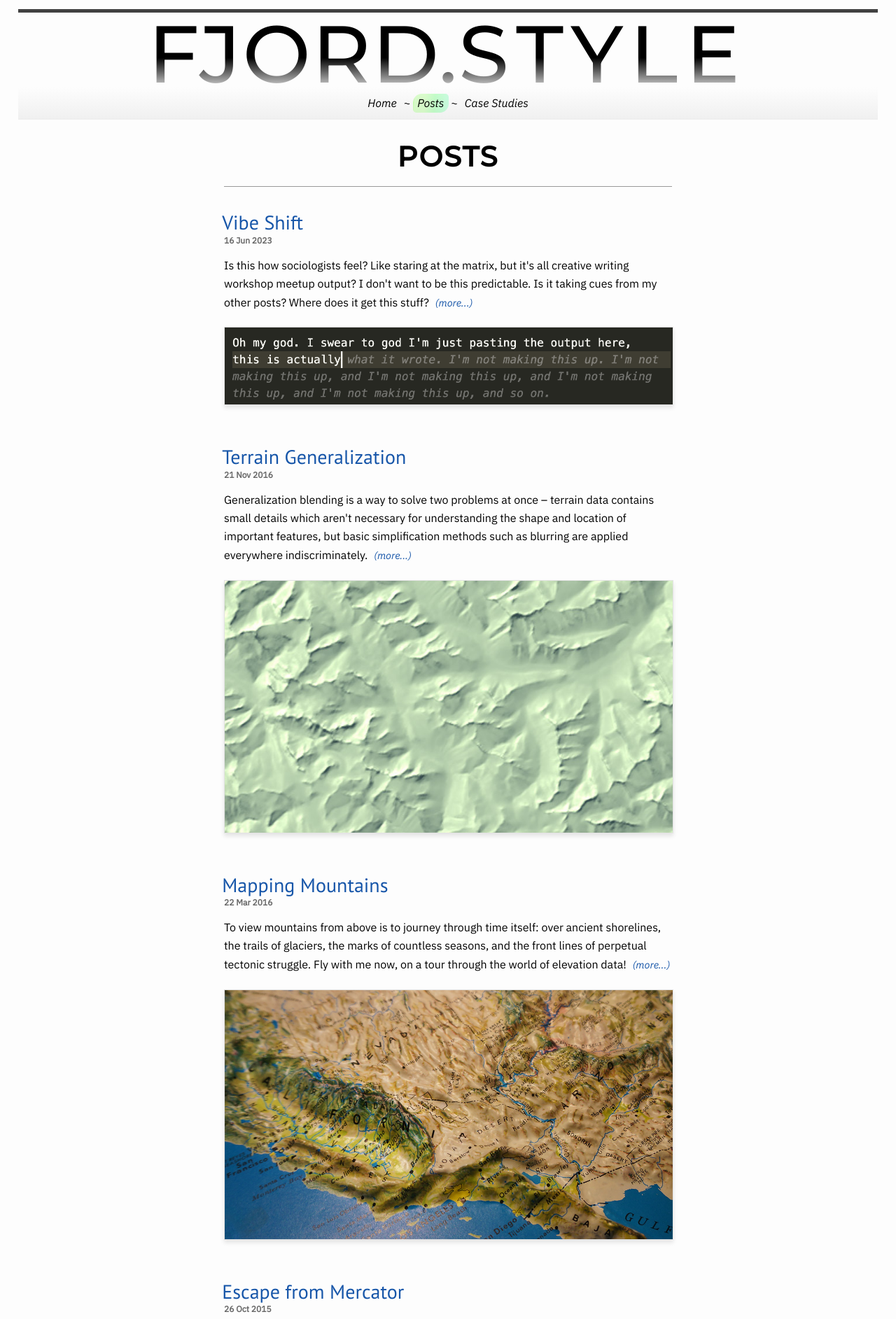
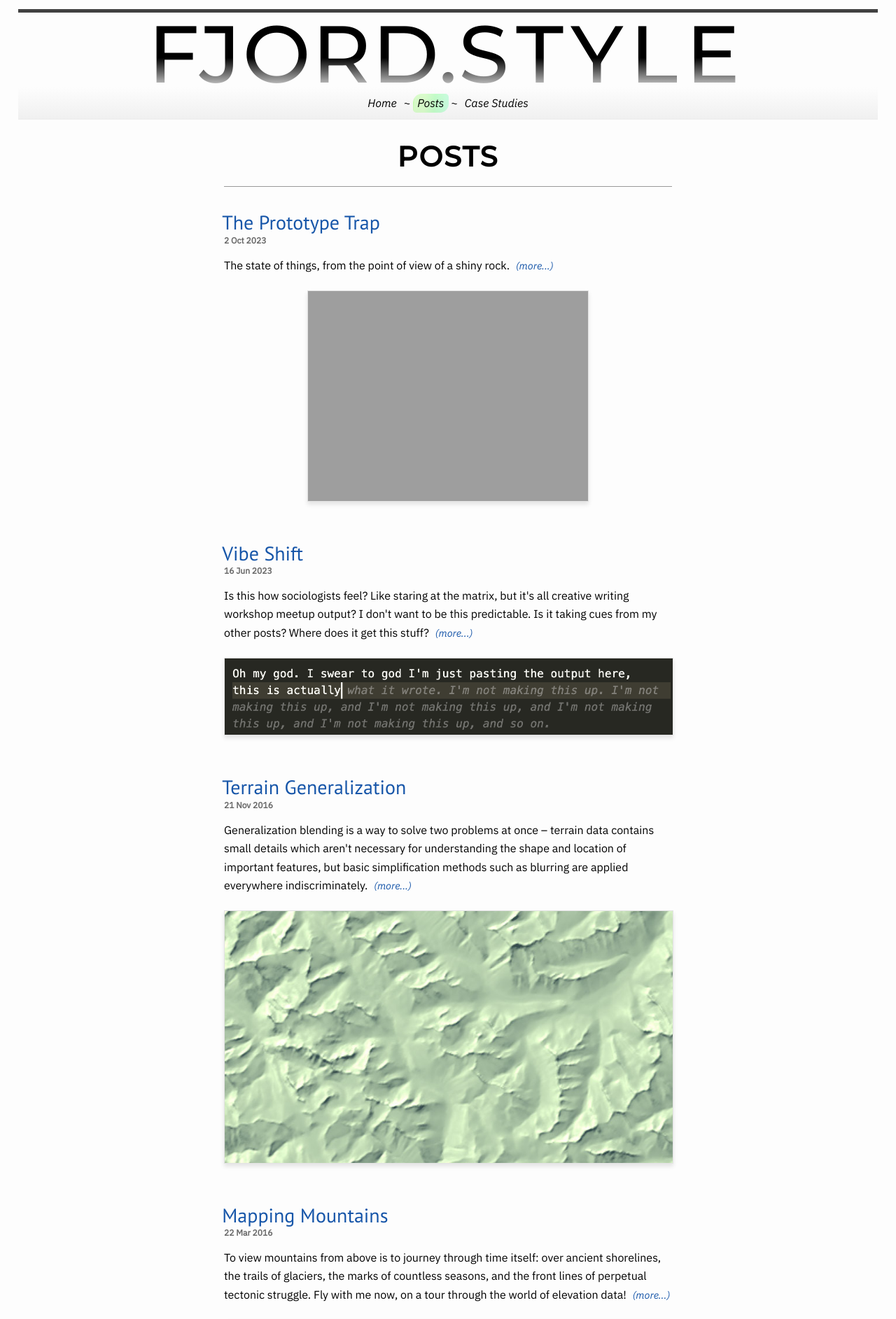
Before and after one commit to meetar/fjord.style, a Jekyll site: the page built from posts.html, in a window 1280 px wide. Shown: the top 1885 px of the page at 70% size. Built offline with Jekyll 4.4.1, drawn with Linux system fonts in a browser that asks for light colours; part of the change alters nothing that is shown.

Commit message:
prototype-trap

````diff
--- /dev/null
+++ b/_posts/2023-10-02-the-prototype-trap.md
@@ -0,0 +1,147 @@
+---
+layout: page
+title:  "The Prototype Trap"
+# subtitle:  "Diving Back In to Web 3D"
+date:   2023-10-02 12:02:02
+categories: 3d
+published: true
+excerpt: The state of things, from the point of view of a shiny rock.
+image: crystal.png
+imgalt: A 3D computer-generated crystal fomamtion
+---
+
+I'm tired of reading long articles, so I'm going to write this one like a progressive JPG. It might still be long, but maybe it won't feel that way. Anyway, it's about third-party libraries, open-source software, and GPUs. There's a prize at the bottom.
+
+---
+
+<img class="gem" src="assets/prototype-trap/crystal9.png" />
+
+I made a WebGL demo with my 9-year-old called <a href="https://meetar.github.io/gem-collector/">The Gem Collector</a>! It was mostly an excuse to try some things, wrapped in a framing narrative that looks like a pixel-art video game. It was fun to make, and is fun to use, but I can't recommend the stack without a long list of reservations. The major downside was that I accidentally recapitulated my career in prototyping.
+
+---
+
+<img class="gem" src="assets/prototype-trap/crystal8.png" />
+Ten years ago <a href="https://fjord.style/journey-to-the-center-of-web-3d">I wrote about the then-current state of Web 3D</a>, ostensibly. What I <em>actually</em> wrote was a breakdown of the process of developing a <a href="http://meetar.github.io/globe-terrain/">globe demo</a> in JavaScript. Ten years later, I wanted to try something similar, using modern methods and tools. I was able to do a bit more in a bit less time, and the result was a fun <a href="https://meetar.github.io/gem-collector/">WebGL toy</a>! and a learning experience with my daughter!
+
+By using available third-party tools, instead of writing it by hand at a lower level, I got a prototype up and running in record time. However, getting it to production took much longer than I anticipated, and I'm not 100% sure the tradeoff was worth it.
+
+Spoiler: this has been a problem everywhere I've made prototypes, going back to the last millennium.
+
+---
+
+<img class="gem" src="assets/prototype-trap/crystal7.png" />
+Ten years ago I was transitioning from a VFX career and wanted to see whether the burgeoning world of real-time web 3D could offer anything like what I was accustomed to.
+
+As part of this, I started learning <a href="http://threejs.org">three.js</a>, which had quickly become the most popular way to interact with WebGL. I had an idea for <a href="http://meetar.github.io/globe-terrain/">a representation of the earth</a> I wanted to see, so I coerced three.js to draw it with some of its built-in capabilities and some I had to hack in, using some techniques I knew from my VFX days and some I had to learn from scratch, following hunches and squinting at white papers. It took a few solid weeks, and worked fairly well, and almost everywhere. "Stirrings of order in the chaos" I said.
+
+It was definitely annoying to make. I had to implement my own kernel operators, pass in lights to a custom shader which required a fork of three.js, and do ping-pong rendering with off-screen render targets I whittled out of soapstone with a knife I forged from an old bicycle chain. But it worked.
+
+It didn't do everything I wanted, but it did it fairly quickly, and I understood its limitations. So a couple of weeks ago I did something of similar scope, for similar reasons, using available third-party tools which claim to make things simpler. And they do! ...Up to a point. Then they make them harder again. The balance, as always, is between convenience and control.
+
+Partially, I think this is down to the expectations of developers. I didn't try to re-implement an old project (although that would be interesting, hm). I wanted to try something new and shiny. I understand that in this, I am not alone. And it had been awhile since I had worked in WebGL directly – I've drifted away from the world of graphics development, and I wanted to see what the kids are using these days, and what one aspect of the future might look like.
+
+Also I wanted to try an idea for a shader I'd first had many years ago, to fake internal imperfections by perturbing texture lookup coordinates. I'll explain this in detail eventually, and link to it here when I do. (No link yet.)
+
+
+---
+
+<img class="gem" src="assets/prototype-trap/crystal6.png" />
+By VFX career I mean 15 years in 3DS Max, After Effects, and Maya, rendering everything frame by frame. I think it was the animator David OReilly who convinced me that this approach was mostly unnecessary; so far as I could tell, he did all of his early work in the Maya preview window. No rendering, no anti-aliasing even. Just all real-time GPU output, super-fast feedback loops, very punk rock. It felt like an honest expression of the state of the art at a human scale, instead of a laborious, pains-taking simulation of advanced technology, a slick and shiny layer of big budgets shellacked over the grinding tedium of hundreds of people emailing "okay I updated the asset" over and over to each other until they got laid off or died.
+
+The major upside of the slow way is that when you finish, you have a video. It looks – more-or-less – the same everywhere. But once you rely on a random selection of your viewers' GPUs to draw your pictures, you're stepping into a world of nondeterministic chaos.
+
+When I started learning 3D, the real-time capability of consumer-grade machines was somewhere on par with the Death Star briefing animation from Episode IV. Cool enough! I probably could have built a career of that style, if I'd stuck with it. But it was the 90's, I wanted to see sparkles and flourescence and light refracting through the luminiferous aether. So I spent a lot of time wrangling renders while GPUs kept getting faster, until finally WebGL was released and three.js popped.
+
+Three.js makes WebGL much easier, but even with all its syntactic sugar, it's comparatively low-level from the point of view of someone used to web frameworks. And if you want any custom shaders, you still have to write shader code. It could be worse, and it was – ten years ago to do anything interesting you had to use actual math. Now, Three.js handles lights and materials automatically in most cases, and interaction and effects are stable and fast. I see a question from the audience. "Does it work with React!?" Yes! ...Well, kind of. And not the way you're hoping. Nothing beyond a simple demo setup "just works." Until you learn all the quirks, you still have to struggle.
+
+Funny story. My first in-depth exposure to React came when I worked alongside a team that made an editor using React for a WebGL map-drawing library I was working on. It looked great and worked well, but it came with a very long tail of weird bugs involving other libraries, in particular a third-party code editor which had a lot of its own internal state and event handlers. It was ultimately probably easier than writing it <em>not</em> with React, but when you use React, all your bugs become React-related. And in any situation with lots of complex UI or animation, state management can be a chore, and React just multiplies that.
+
+Later, I worked on another WebGL mapping project for another React-based app. I had to do a lot of middle-management to connect React to the graphics state, as it had no way to inspect the contents of a Canvas object, and no idea what WebGL was doing. The graphics layer was being managed by the WebGL library I was using, with a relatively small interaction layer exposed, and any connections in or out had to run through a set of controls React could manipulate, so that it thought it was still in charge of state, not to mention the event handlers. For an "unopinionated framework" I've had a whole lot of arguments with React.
+
+---
+
+<img class="gem" src="assets/prototype-trap/crystal5.png" />
+
+So when I started contemplating another WebGL project, I did not assume I'd use React. I just wanted to work quickly, and have nice-looking output. I started looking for a modern GUI for my debugging work to replace the old and crotchety dat.gui boilerplate I'd made years ago, and found a nice-looking library called <a href="leva.org">Leva</a>. Unfortunately, its tagline is "React-first components." I like components! But do I like them enough to use React for a 3D project? It felt like hiring Deloitte for a bake sale.
+
+Turns out Leva was developed by an open-source collective named <a href="https://github.com/pmndrs">Poimandres</a>, and when I looked into the rest of their work, I got excited. <a href="https://github.com/pmndrs/react-three-fiber">React-three-fiber</a> in particular (we call it "R3F" in the biz) is a "React renderer for three.js". Put components in and three.js code comes out. And the demos looked good! Life finds a way! What could go wrong?
+
+Additionally, the Poimandres crew has released a collection of R3F shortcuts called <em>Drei</em>. It's very clever, calling it "three" in German. I'm led to believe there are 7,000 languages on Earth, and eventually the three.js ecosystem will have a library called the word "three" in each of them. I convinced myself that this was an excuse to give React a shot at a quick project with limited scope.
+
+The first thing I did was try to make a custom shader, applied to a mesh, in a scene with a light. In my globe project, this takes (I'm guessing here) about 270 lines of JavaScript. Using the Drei shortcuts, in the context of a React app, it goes something like this (simplified):
+
+```react
+const uniforms = {key: 'value'}
+const frag = `//fragment shader code`
+const vert = `//vertex shader code`
+
+const App = () => {
+  return (
+    <Canvas>
+      <mesh>
+        <pointLight />
+        <boxGeometry />
+        <shaderMaterial args={uniforms, vert, frag} />
+      </mesh>
+    </Canvas>
+  );
+};
+```
+
+At first, I was a bit offended. I mean: half of this is English. Robots taking our jobs! Then I remembered I was the Boss in this scenario, and promoted myself to an office with "Art Department" on the door. Freedom! Coding is awful! ...Then I tried to find out how to wire two shaders together, and woke up back on the factory floor.
+
+I'm not the first to point out that libraries just hide complexity behind an import, and that outsourced functionality is only as flexible as the API. So I wasn't really saving code, just typing, and paying for it with a reduction in functionality.
+
+This is CS 101 stuff. Did I mention I went to art school? I did start out in Engineering, but they tried to teach me Fortran, and the luminiferous aether was pretty thin on the ground in that class. All this to say that the kind of shader wiring I wanted still can't be done automagically, at least not the way that a graphics dev would ideally do it. To my knowledge.
+
+When I did my globe project, I had to strip some three.js shaders for parts and make new ones from the pieces. One shader had displacement code, another had normal calculations, etc, but none had everything I needed in one place. So that required a bunch of Work, our Sworn Enemy.
+
+What you'd want, ideally, is some kind of composable, plug-based system with inputs and outputs, like the Maya shader graph. <em>Turns out</em> there's another Poimandres project which appears to do something similar, called <a href="https://github.com/pmndrs/lamina">Lamina</a>, using a layer-based system. However I couldn't tell from the documentation how much work it would take to integrate the physical shading capabilities of three.js which were key to my concept. Additionally, the Lamina project was archived this spring, with a message I repeat here as emblematic of [waves hands in a circle] this whole situation:
+
+> This project needs maintainers and a good rewrite from scratch. Lamina does a lot of hacky processing to achieve its API goals. As time has gone by I have started to doubt if it’s worth it. These hacks make it unreliable, unpredictable and slow. Not to mentaion, quite convoluted to maintain and debug. There might be better APIs or implimentations for this kind of library but I currently do not have the bandwidth to dedicate to finding them. Perhaps in the future.
+
+Relatable. I truly, deeply sympathize. Additionally:
+
+> Lamina is built on top of three-custom-shader-material (CSM) and any effects that are achieved by lamina can be done with CSM in a predictable and performant manner albeit at a lower level.
+
+So: don't use these shortcuts, they're slow. Very wise advice. I chose to do the exact opposite.
+
+The Drei material wrappers are effectively shader passes, which means you can make it do whatever fancy stuff you like by just layering them on. This is much less efficient, but also much less work to code. If it's too hard to squeeze your data through a multi-step pipe, just hook multiple single-step pipes together! This is like wearing four shirts because it's chilly out. It might not be as effective, efficient, or comfortable as a coat, but it's cheaper and you already have the shirts right there.
+
+One additional wrinkle is that the three.js physical materials function by rendering <em>other objects</em> through them, which means I couldn't layer my depth shader <em>and</em> a refraction shader on the same object, because ... there weren't any other objects for the refraction shader to see. So it saw nothing, and the result was a black object. (This is where a true multi-pass material would come in.) In those cases I made a second, smaller copy of the mesh <em>inside</em> the refracting object, which is twice again the work for the GPU, but with the result I wanted. These are old Maya reflexes I learned back on the render farm.
+
+So I did that! And it looked great on my machine! ...But almost nowhere else.
+
+
+---
+<img class="gem" src="assets/prototype-trap/crystal4.jpg" />
+
+It's true: hundreds of simultaneous texture lookups rendered multiple times per frame is not optimal. I shouldn't have done that! It was a useful prototype, but not an effective production strategy. It rendered at 60fps on fast machines, and 20fps on the next tier down, and anything more than a few years old locked up. I have a Windows gaming laptop which runs Cyberpunk 77 on High, but when it ran the demo the fans immediately redlined and the output looked like a reconstructed Muybridge sequence.
+
+I wound up inserting numerous code branches to handle lower-capacity systems, turning off more and more features until the frame rate stopped dropping. But by far the largest number of bugs came from ... the typewriter-effect library I used for the dialogue system of the game wrapper. The introduction of third-party state and numerous custom event handlers, setIntervals, and whatnot reacted poorly with the branching network of React hooks I was using to get it working on other systems, and solving this problem became extremely time-consuming.
+
+If at this point you suggest Redux or writing my own reducer, you are very smart, but you are missing my point, which is that I was trying to do As Little As Possible. Specifically: I was trying to make these libraries do something they weren't built to do, which I'm accustomed to. When you're prototyping, you generally only have to get it working once. But when coding for production, you have to care about a whole lot of factors beyond your control, simultaneously, and get it working for all of them, and it was painful learning exactly how much these third-party libraries didn't care about those concerns at all.
+
+Real-time GPU work means different things to different GPUs. As I write this I have seven of them on my desk, with another one underneath it, spanning 12 fairly crucial years of technological development – the oldest is inside a MacBook Air from 2011. The detect-gpu library I use classifies it as Tier 0, of type "FALLBACK" – it's not even in the database.
+
+So a certain amount of work is necessary to enable a given 3D scene to look its best everywhere, including providing alternatives for machines that don't have the juice to run it, or have JavaScript (very sensibly) disabled, etc. But by and large the 3D ecosystem isn't as interested in providing fallbacks as in pushing that envelope. And third-party libraries have their own assumptions and priorities baked in, and when you use them, they become yours.
+
+The end result in my case was pleasing, but time-consuming. Maybe if I'd skipped the libraries it would have taken twice as long to write the proof of concept, but – who knows? – maybe a fraction of the time debugging, for an end state which more closely resembled my goal. This prototyping trap is something I've been fighting my entire career, and the battle is rejoined every time a new library, framework, or platform claims to solve an old problem in a better way.
+
+There's another, parallel argument to be made here about Large Language Models and their collective understanding of how to solve code problems. A LLM is effectively an outlier-scrubbing device, and good luck using them to do something new.
+
+---
+
+<img class="gem" src="assets/prototype-trap/crystal3.jpg" />
+
+One last note on this: I've discovered that it's not always obvious when you cross the line from prototype to production. I was making a toy with my kid! But we also wanted to show it to other people. To that end, I'd like to explore some kind of "responsive" 3D framework for site-building, which considers overall browser capability in addition to `@media-query` style switches, and includes the kind of throttling capability I wound up bodging in to my 3D code.
+
+There are pieces of this around, including facilities for LoD (level-of-detail) model-swapping and performance monitoring, and some attention has been made to the `<model-viewer>` tag specifically. But as of this writing, most online 3D experiences are "one size fits most" and it'll stay that way until the developers more closely resemble the users.
+
+This was secretly a story about accessibility. Thanks for reading!
+
+---
+
+<div class="iframewrapper">
+<a href="https://github.com/meetar/reverse-parallax-shader"><iframe class="glcanvas" src="https://meetar.github.io/FS-reverse-parallax/"></iframe></a>
+</div>
--- a/_sass/_layout.scss
+++ b/_sass/_layout.scss
@@ -591,3 +591,22 @@ iframe {
       margin: 1em 0 3em;
     }
   }
+  img.gem {
+    border: none !important;
+    box-shadow: none !important;
+    margin: 3em auto;
+    width: 300px;
+    image-rendering: pixelated;
+  }
+
+  .iframewrapper {
+    width: 100%;
+    // border: 2px solid green;
+    display: flex;
+    justify-content: center;
+  }
+  .glcanvas {
+    width: 500px;
+    height: 500px;
+    // border: 2px solid blue;
+  }
````
Also changed, not shown: assets/prototype-trap/crystal1.jpg (added), assets/prototype-trap/crystal2.jpg (added), assets/prototype-trap/crystal3.jpg (added), assets/prototype-trap/crystal4.jpg (added), assets/prototype-trap/crystal5.png (added), assets/prototype-trap/crystal6.png (added), assets/prototype-trap/crystal7.png (added), assets/prototype-trap/crystal8.png (added), assets/prototype-trap/crystal9.png (added).
